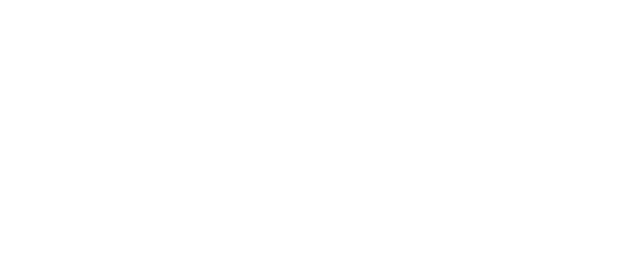
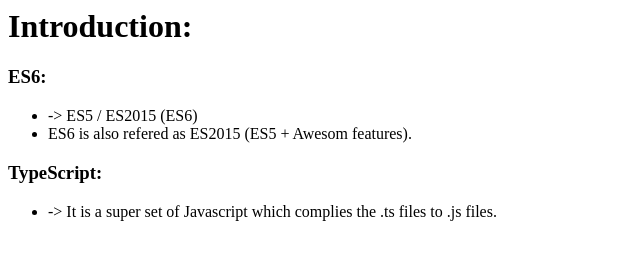
Before and after one commit to PrasanthReddy-Chittapu6683/ES6_Typescript, a plain HTML site: page index.html in a window 1280 px wide. Shown: the whole page, without its empty margins (0-640 px from the left). Drawn offline with Linux system fonts and the light colour scheme.

Commit message:
commiting changes

```diff
--- a/index.html
+++ b/index.html
@@ -7,6 +7,29 @@
 </head>
 
 <body>
+    <div>
+        <h1>Introduction:</h1>
+        <h3>
+            ES6:
+        </h3>
+        <ul>
+            <li>
+                -> ES5 / ES2015 (ES6)
+
+            </li>
+            <li>
+                ES6 is also refered as ES2015 (ES5 + Awesom features).
+            </li>
+        </ul>
+        <h3>
+            TypeScript:
+        </h3>
+        <ul>
+            <li>
+                -> It is a super set of Javascript which complies the .ts files to .js files.
+            </li>
+        </ul>
+    </div>
 
 </body>
 
```
Also changed, not shown: ES6ModuleLoaderProject/index.html (added, +17 -0 lines), ES6ModuleLoaderProject/src/moduleA.js (added, +14 -0 lines), ES6ModuleLoaderProject/src/moduleB.js (added, +24 -0 lines), ES6.txt, ES6ModuleLoaderProject/package-lock.json (added), 1 other file.
